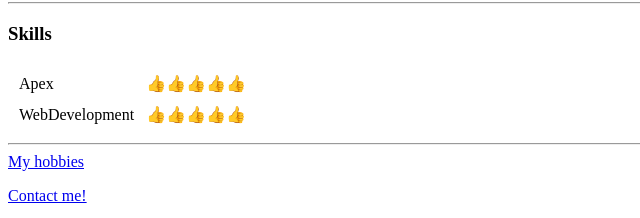
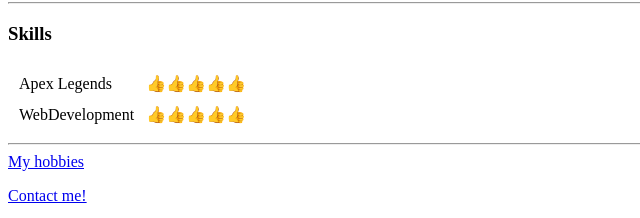
Before and after one commit to zer04our/cv, a plain HTML site: page index.html in a window 1280 px wide. Shown: the part 587-805 px from the top of the page, 0-640 px from the left. Drawn offline with Linux system fonts and the light colour scheme.

Commit message:
Update index.html

```diff
--- a/index.html
+++ b/index.html
@@ -56,7 +56,7 @@
     <h3>Skills</h3>
     <table cellspacing="10">
       <tr>
-        <td>Apex</td>
+        <td>Apex Legends</td>
         <td>👍👍👍👍👍</td>
       </tr>
       <tr>
```
